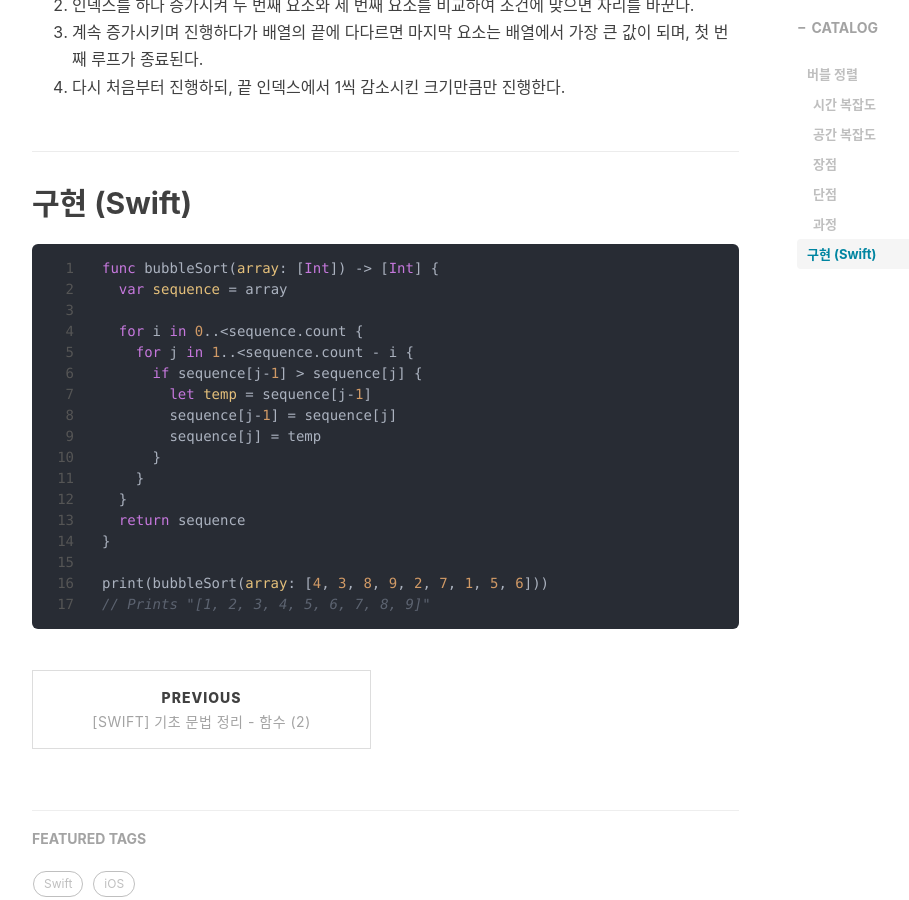
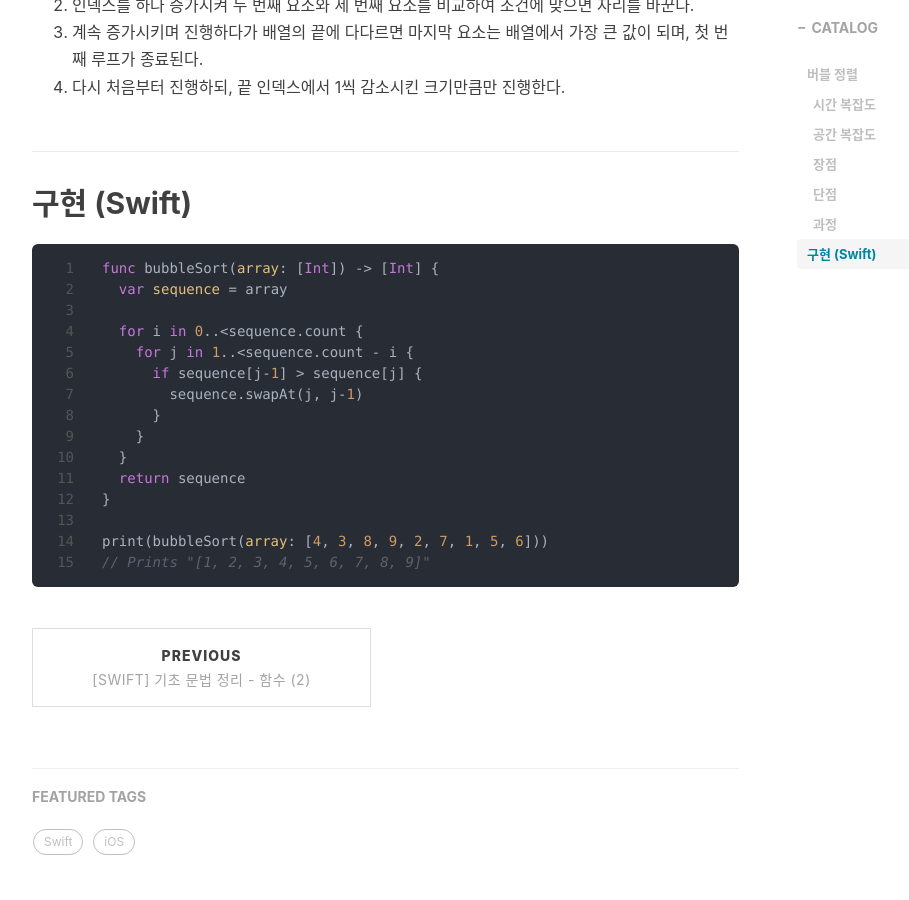
Before and after one commit to WhiteHyun/WhiteHyun.github.io, a Jekyll site: the page built from _posts/algorithm/sort/2022-04-01-bubble-sort.md, in a window 1280 px wide and 900 px high, scrolled down 1588 px. Shown: the whole window, without its empty margins (233-1142 px from the left). Built offline with Jekyll 4.4.1, drawn with Linux system fonts in a browser that asks for light colours; nearby versions of some CDN libraries; comment, search, counter and statistics services are not loaded.

Commit message:
Fix typo

```diff
--- a/_posts/algorithm/sort/2022-04-01-bubble-sort.md
+++ b/_posts/algorithm/sort/2022-04-01-bubble-sort.md
@@ -50,9 +50,7 @@ func bubbleSort(array: [Int]) -> [Int] {
   for i in 0..<sequence.count {
     for j in 1..<sequence.count - i {
       if sequence[j-1] > sequence[j] {
-        let temp = sequence[j-1]
-        sequence[j-1] = sequence[j]
-        sequence[j] = temp
+        sequence.swapAt(j, j-1)
       }
     }
   }
```
